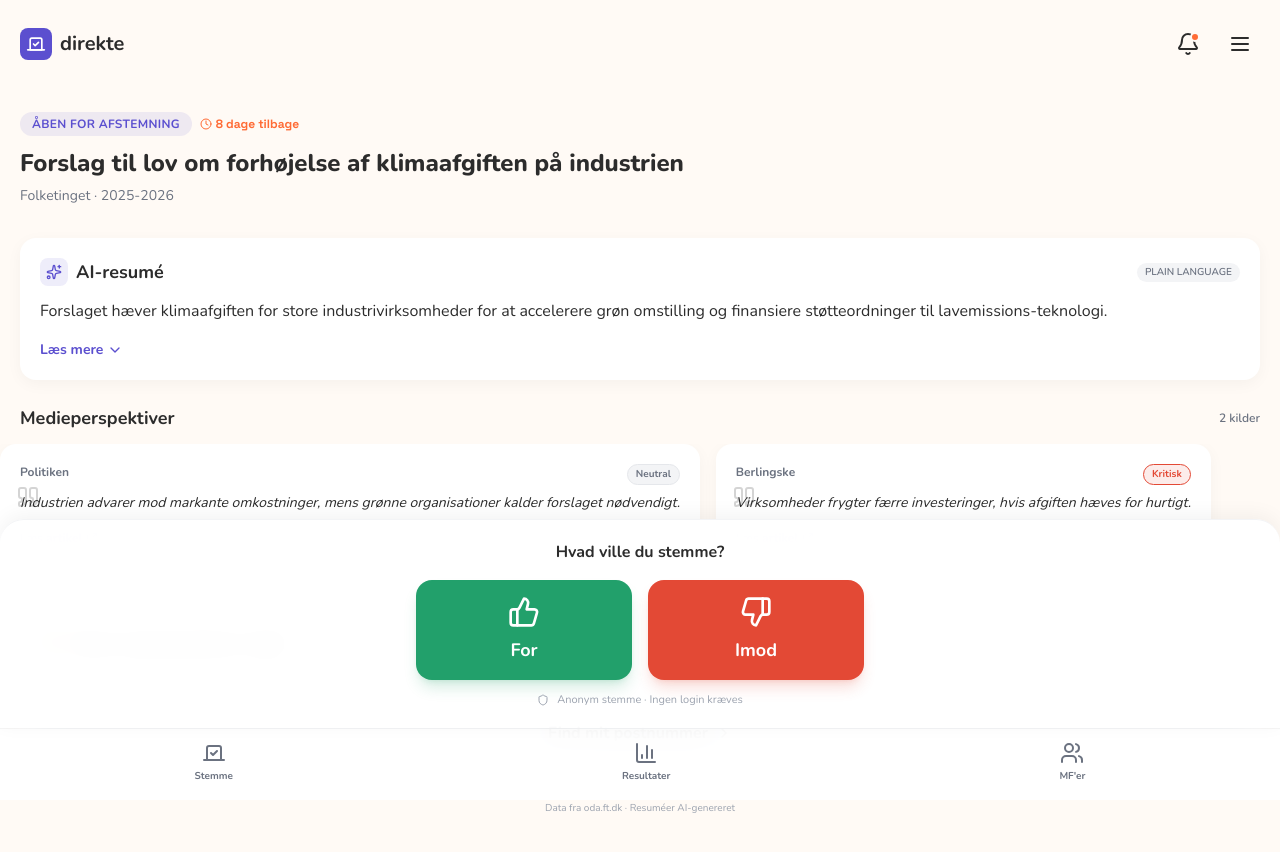
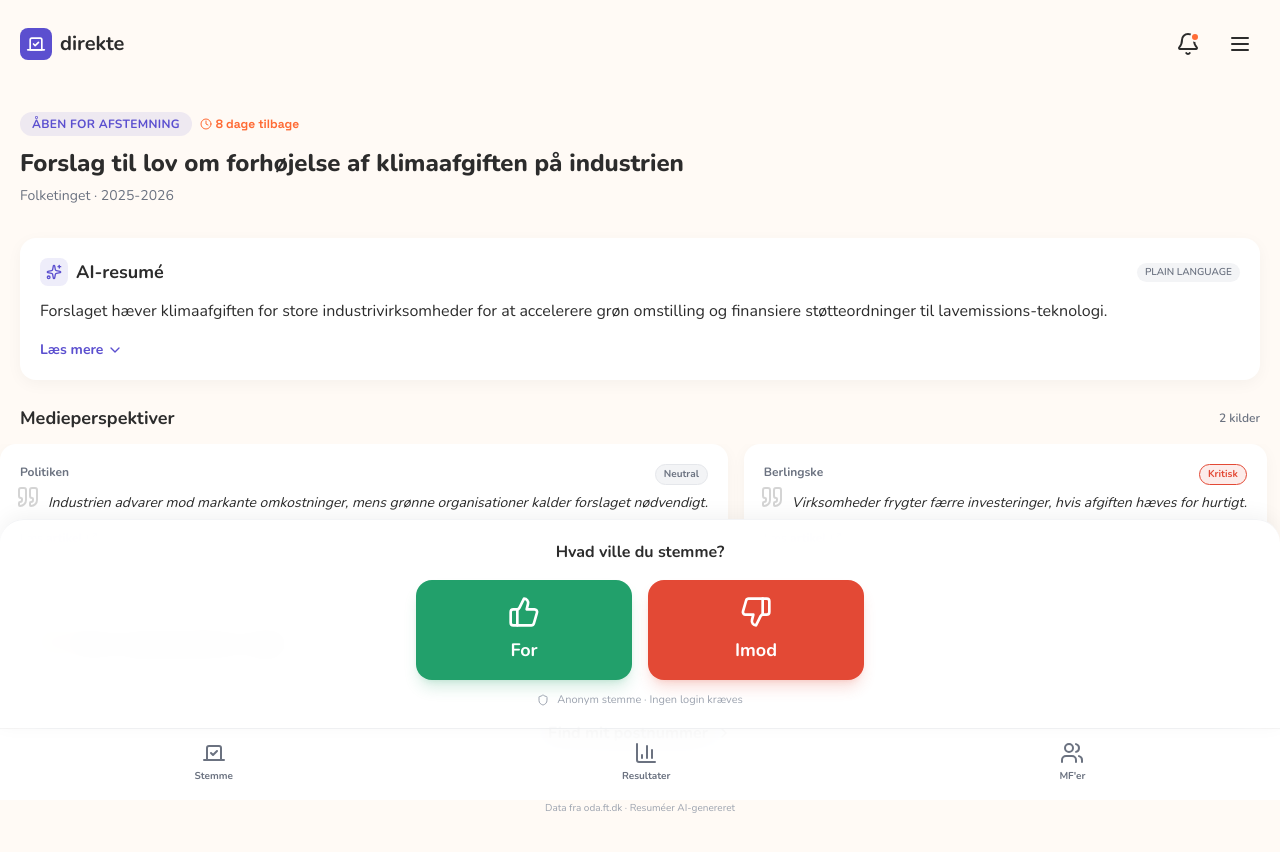
Before and after one commit to totise/direktedemokrati.nu, a Next.js app: page /proposal/proposal-climate-tax-2024 in a window 1280 px wide. Shown: the top 852 px of the page. Built offline with nearby package versions, Linux system fonts and the light colour scheme.

Commit message:
fix media quote spacing

```diff
--- a/src/components/proposal-detail-screen.tsx
+++ b/src/components/proposal-detail-screen.tsx
@@ -185,7 +185,7 @@ export default function ProposalDetailScreen({
                       : "Neutral"}
                 </span>
               </div>
-              <p className="relative mb-3 text-sm italic text-[#2C2C2C]">
+              <p className="relative mb-3 pl-7 text-sm italic text-[#2C2C2C]">
                 <Quote className="absolute -left-1 -top-2 h-6 w-6 opacity-20" />
                 {citation.quoteText}
               </p>
```
